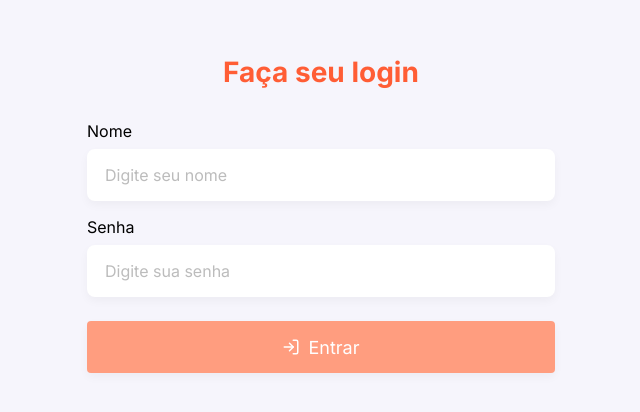
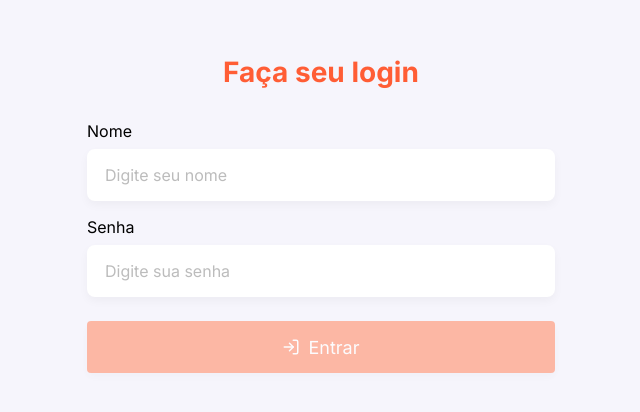
Before and after one commit to Rafael-Rufino/teste-desafio-fcamara, a React (Vite) app in the folder web/: page /login in a window 1280 px wide. Shown: the part 186-598 px from the top of the page, without its empty margins (319-959 px from the left). Built offline with nearby package versions, Linux system fonts and the light colour scheme; the HTML template or start-up script is replaced by a standard one.

Commit message:
refactor: ajust css

```diff
--- a/web/src/components/button/styles.ts
+++ b/web/src/components/button/styles.ts
@@ -17,6 +17,7 @@ export const Container = styled.button<ButtonProps>`
   border: none;
   font-size: ${theme.fonts.sizes.large};
   gap: 0.5rem;
+  transition: all 0.2s ease-in-out;
 
   ${({ variant, theme, background, color }) => {
     if (variant === 'primary') {
@@ -38,12 +39,9 @@ export const Container = styled.button<ButtonProps>`
         }
 
         &[disabled]{
-          background: ${theme.colors.primary.light};
+          background: ${background ? [background] : theme.colors.primary.light};
           cursor: default;
-
-          &:hover {
-            opacity: 1;
-          }
+          opacity: 0.7;
         }
 
       `
```
